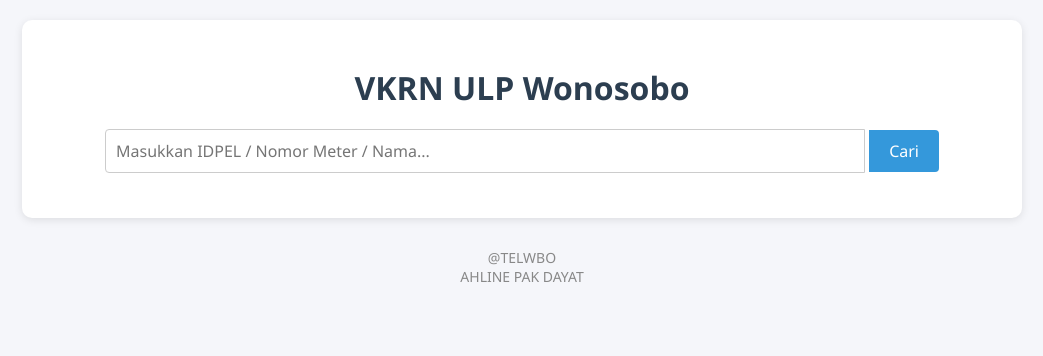
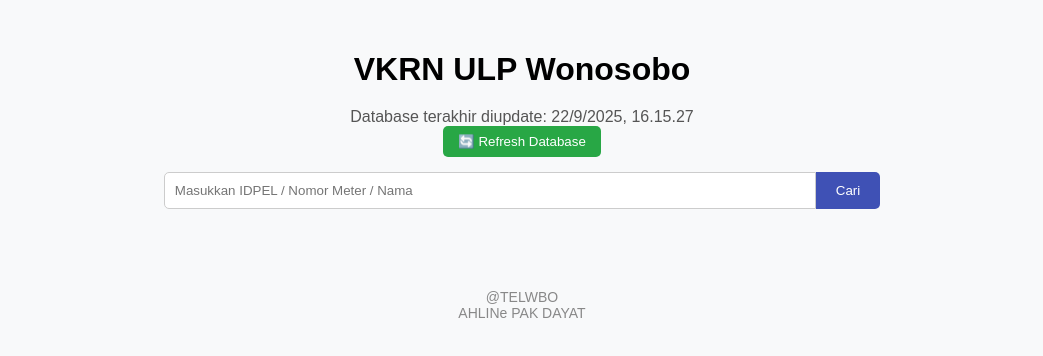
Before and after one commit to telwbo/gantimeterwbo, a plain HTML site: page index.html in a window 1280 px wide. Shown: the whole page, without its empty margins (118-1161 px from the left). Drawn offline with Linux system fonts and the light colour scheme.

Commit message:
Update index.html

```diff
--- a/index.html
+++ b/index.html
@@ -5,29 +5,34 @@
   <meta name="viewport" content="width=device-width, initial-scale=1.0">
   <title>VKRN ULP Wonosobo</title>
   <style>
-    * { box-sizing: border-box; font-family: 'Segoe UI', Tahoma, sans-serif; }
-    body { margin: 0; padding: 20px; background: #f5f6fa; }
-    h1 { text-align: center; margin-bottom: 20px; color: #2c3e50; }
-    .container { max-width: 1000px; margin: auto; background: #fff; padding: 25px; border-radius: 10px; box-shadow: 0 2px 8px rgba(0,0,0,0.1); }
-    #searchInput { width: 80%; padding: 10px; font-size: 16px; border: 1px solid #ccc; border-radius: 4px 0 0 4px; }
-    #searchButton { padding: 10px 20px; border: none; background: #3498db; color: #fff; font-size: 16px; border-radius: 0 4px 4px 0; cursor: pointer; }
-    #searchButton:hover { background: #2980b9; }
-    .search-box { text-align: center; margin-bottom: 20px; }
-    .results-count { margin-bottom: 10px; font-weight: bold; color: #555; }
-    table { width: 100%; border-collapse: collapse; margin-top: 10px; font-size: 14px; }
-    th, td { padding: 8px 10px; border: 1px solid #ddd; text-align: left; }
-    th { background: #3498db; color: white; }
-    tr:nth-child(even) { background: #f9f9f9; }
-    .no-results { text-align: center; color: #888; margin-top: 20px; }
-    footer { text-align: center; color: #888; margin-top: 30px; font-size: 14px; }
+    body { font-family: Arial, sans-serif; margin: 0; padding: 0; background: #f8f9fa; }
+    .container { max-width: 900px; margin: auto; padding: 30px; }
+    h1 { text-align: center; margin-bottom: 20px; }
+    .info { text-align: center; margin-bottom: 15px; color: #555; }
+    .search-box { display: flex; justify-content: center; margin-bottom: 20px; }
+    .search-box input { width: 70%; padding: 10px; border: 1px solid #ccc; border-radius: 5px 0 0 5px; }
+    .search-box button { padding: 10px 20px; border: none; background: #3f51b5; color: white; border-radius: 0 5px 5px 0; cursor: pointer; }
+    .search-box button:hover { background: #2c3e9f; }
+    .results-count { margin-bottom: 10px; font-weight: bold; }
+    table { width: 100%; border-collapse: collapse; margin-top: 10px; background: white; }
+    th, td { border: 1px solid #ddd; padding: 8px; font-size: 14px; }
+    th { background: #f1f1f1; text-align: left; }
+    .no-results { padding: 15px; background: #fff3cd; border: 1px solid #ffeeba; border-radius: 5px; color: #856404; margin-top: 15px; }
+    footer { text-align: center; margin-top: 30px; color: #888; font-size: 14px; }
+    .btn-refresh { background: #28a745; color: white; border: none; padding: 8px 15px; border-radius: 5px; cursor: pointer; }
+    .btn-refresh:hover { background: #218838; }
   </style>
 </head>
 <body>
   <div class="container">
     <h1>VKRN ULP Wonosobo</h1>
+    <div class="info">
+      Database terakhir diupdate: <span id="lastUpdate">-</span><br>
+      <button class="btn-refresh" onclick="loadCSV()">🔄 Refresh Database</button>
+    </div>
 
     <div class="search-box">
-      <input type="text" id="searchInput" placeholder="Masukkan IDPEL / Nomor Meter / Nama...">
+      <input type="text" id="searchInput" placeholder="Masukkan IDPEL / Nomor Meter / Nama">
       <button id="searchButton">Cari</button>
     </div>
 
@@ -35,59 +40,55 @@
   </div>
 
   <footer>
-    @TELWBO<br> AHLINЕ PAK DAYAT
+    @TELWBO<br> AHLINe PAK DAYAT
   </footer>
 
   <script>
     let csvData = [];
 
-    // Parser CSV otomatis (support ; , \t)
     function parseCSV(text) {
       if (text.charCodeAt(0) === 0xFEFF) text = text.slice(1);
       const firstLine = text.split(/\r?\n/)[0] || '';
-      const delim = firstLine.includes(';') ? ';' :
-                    (firstLine.split('\t').length > firstLine.split(',').length ? '\t' : ',');
-      const rows = [];
-      let row = [], field = '', inQuotes = false, i = 0;
-
-      while (i < text.length) {
-        const c = text[i];
-        if (inQuotes) {
-          if (c === '"') {
-            if (i + 1 < text.length && text[i + 1] === '"') { field += '"'; i += 2; }
-            else { inQuotes = false; i++; }
-          } else { field += c; i++; }
-        } else {
-          if (c === '"') { inQuotes = true; i++; }
-          else if (c === delim) { row.push(field.trim()); field = ''; i++; }
-          else if (c === '\n') { row.push(field.trim()); if (row.some(v => v !== '')) rows.push(row); row = []; field = ''; i++; }
-          else if (c === '\r') { i++; }
-          else { field += c; i++; }
-        }
-      }
-      if (field.length || row.length) { row.push(field.trim()); if (row.some(v => v !== '')) rows.push(row); }
-
-      return { rows, delim };
+      const delim = firstLine.includes(';') ? ';' : ',';
+      const rows = text.split(/\r?\n/).map(r => r.split(delim).map(v => v.trim()));
+      return rows.filter(r => r.some(v => v !== ''));
     }
 
     async function loadCSV() {
+      try {
         const response = await fetch("vkrn.csv");
         const text = await response.text();
-      const { rows } = parseCSV(text);
+        const rows = parseCSV(text);
         if (!rows.length) return;
+
         const headers = rows[0];
         csvData = rows.slice(1).map(r => {
           const obj = {};
           headers.forEach((h, i) => { obj[h.trim()] = (r[i] || "").trim(); });
           return obj;
         });
+
+        document.getElementById("lastUpdate").textContent = new Date().toLocaleString("id-ID");
+        console.log("CSV loaded:", csvData.length);
+      } catch (err) {
+        console.error("Error load CSV:", err);
+      }
     }
 
     function performSearch(keyword) {
       keyword = keyword.trim().toLowerCase();
-      const results = csvData.filter(item =>
+      let results = [];
+
+      if (/^\d+$/.test(keyword)) {
+        results = csvData.filter(item =>
+          Object.values(item).some(v => (v || "").trim() === keyword)
+        );
+      } else {
+        results = csvData.filter(item =>
           Object.values(item).some(v => (v || "").toLowerCase().includes(keyword))
         );
+      }
+
       displayResults(results);
     }
 
@@ -107,7 +108,7 @@
         html += "<tr>";
         Object.entries(item).forEach(([k, v]) => {
           if (typeof v === "string" && v.startsWith("http")) {
-            html += `<td><a href="${v}" target="_blank">Link</a></td>`;
+            html += `<td><a href="${v}" target="_blank">Lihat Peta</a></td>`;
           } else {
             html += `<td>${v}</td>`;
           }
```
Lines whose indentation alone changed are shown as unchanged.
